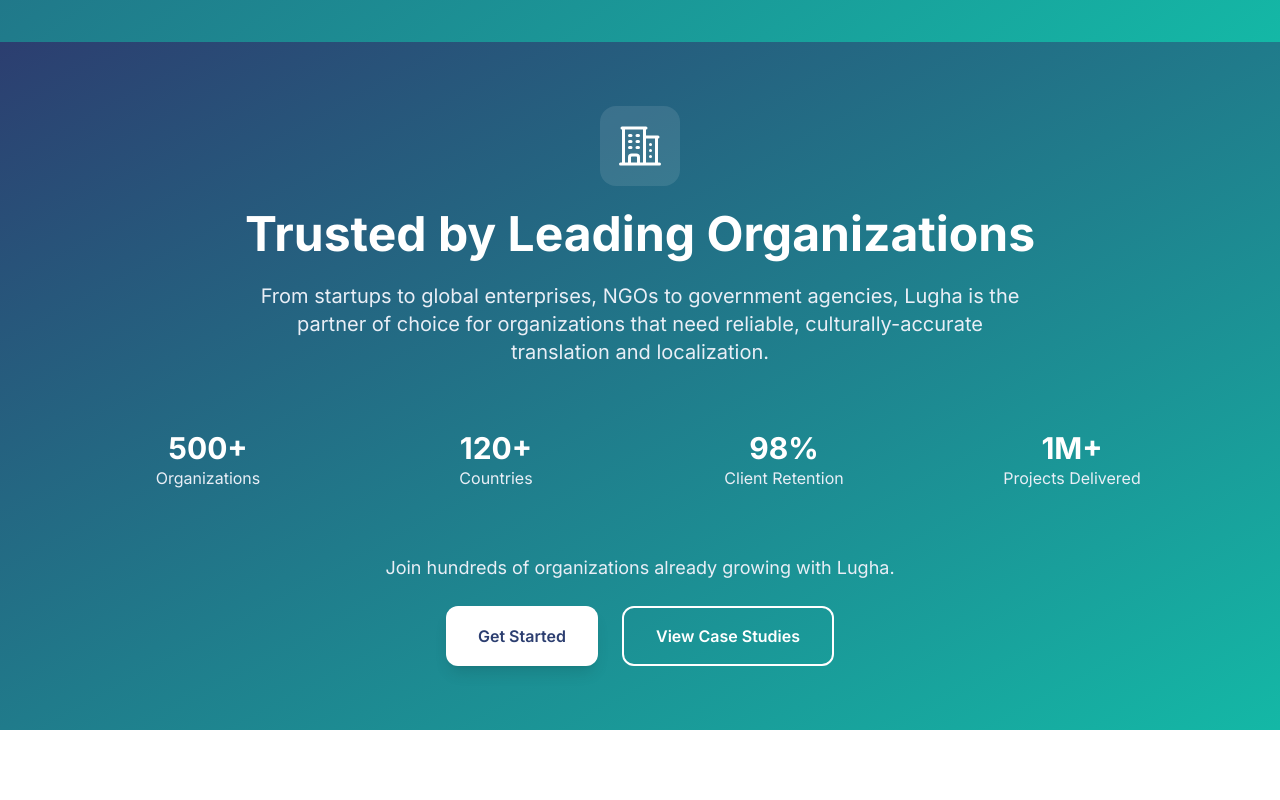
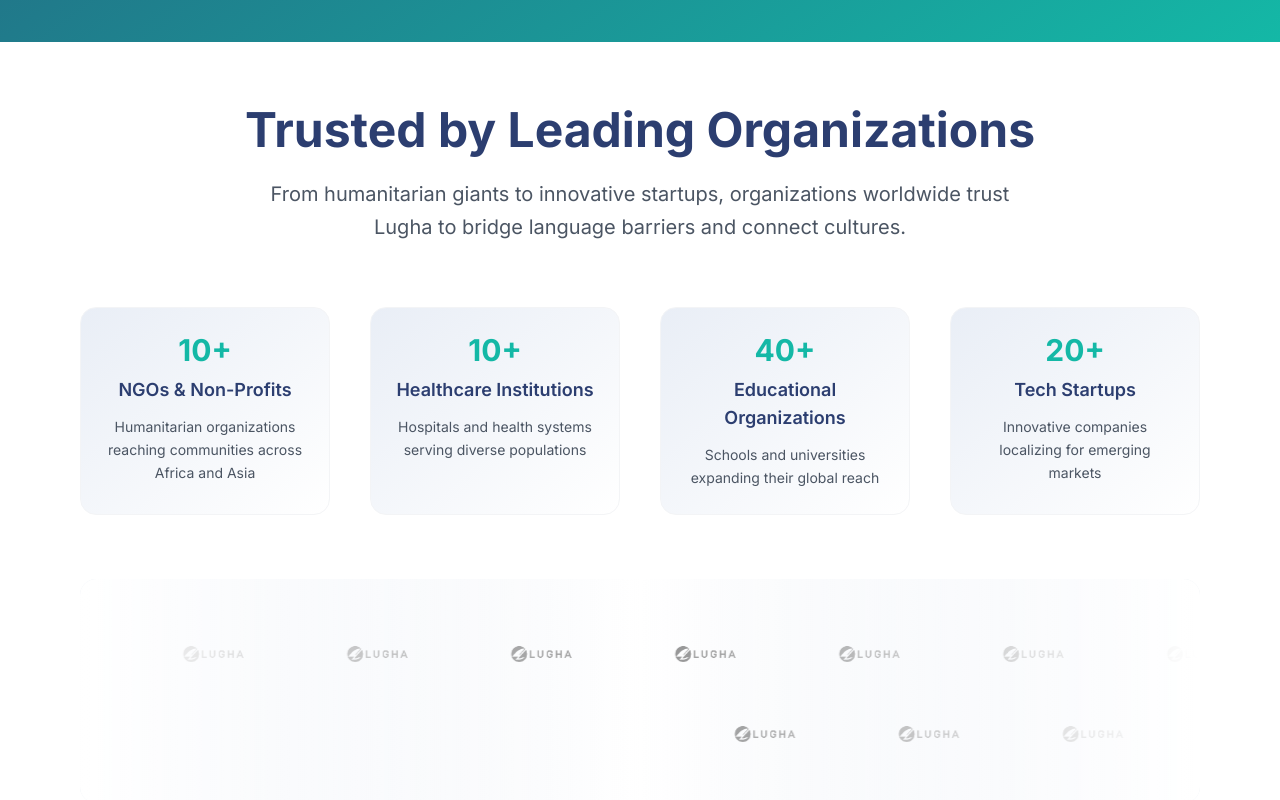
Before and after one commit to devis998/lughawebiste2.1, a Next.js app: page / in a window 1280 px wide. Shown: the part 4180-4980 px from the top of the page. Built offline with nearby package versions, Linux system fonts and the light colour scheme.

Commit message:
anothet trial

```diff
--- a/app/sections/Clients.tsx
+++ b/app/sections/Clients.tsx
@@ -1,13 +1,14 @@
 'use client'
 
-import { useState } from 'react'
-import { BuildingOffice2Icon, UsersIcon } from '@heroicons/react/24/outline'
+import { useState, useEffect } from 'react'
+import { XMarkIcon } from '@heroicons/react/24/outline'
 
 export default function Clients() {
-  // From backend (clients.tsx)
+  const [isVisible, setIsVisible] = useState(false)
+
+  // Backend additions
   const [showGetStartedModal, setShowGetStartedModal] = useState(false)
   const [showCaseStudiesModal, setShowCaseStudiesModal] = useState(false)
-  const [isSubmitting, setIsSubmitting] = useState(false)
   const [formData, setFormData] = useState({
     name: '',
     email: '',
@@ -15,36 +16,45 @@
     organizationType: '',
     message: ''
   })
+  const [isSubmitting, setIsSubmitting] = useState(false)
 
+  useEffect(() => {
+    const observer = new IntersectionObserver(
+      ([entry]) => {
+        if (entry.isIntersecting) setIsVisible(true)
+      },
+      { threshold: 0.1 }
+    )
+
+    const section = document.getElementById('clients')
+    if (section) observer.observe(section)
+
+    return () => observer.disconnect()
+  }, [])
+
+  // Backend functions
   const handleInputChange = (
-    e: React.ChangeEvent<HTMLInputElement | HTMLTextAreaElement | HTMLSelectElement>
+    e: React.ChangeEvent<HTMLInputElement | HTMLSelectElement | HTMLTextAreaElement>
   ) => {
     const { name, value } = e.target
     setFormData(prev => ({ ...prev, [name]: value }))
   }
 
-  const handleSubmit = async (
-    e: React.FormEvent,
-    action: 'get_started' | 'case_studies'
-  ) => {
+  const handleSubmit = async (e: React.FormEvent, action: string) => {
     e.preventDefault()
     setIsSubmitting(true)
 
     try {
-      const res = await fetch('/api/clients', {
+      const response = await fetch('/api/clients', {
         method: 'POST',
         headers: { 'Content-Type': 'application/json' },
-        body: JSON.stringify({ action, ...formData }),
+        body: JSON.stringify({ ...formData, action })
       })
 
-      const data = await res.json()
+      const data = await response.json()
 
-      if (res.ok && data?.success) {
-        alert(
-          action === 'get_started'
-            ? 'Thanks! We will contact you to get started.'
-            : 'Thanks! We will send case studies to your email.'
-        )
+      if (data.success) {
+        alert(data.message)
         setFormData({
           name: '',
           email: '',
@@ -52,66 +62,98 @@
           organizationType: '',
           message: ''
         })
-        action === 'get_started'
-          ? setShowGetStartedModal(false)
-          : setShowCaseStudiesModal(false)
+        setShowGetStartedModal(false)
+        setShowCaseStudiesModal(false)
       } else {
-        alert(data?.message || 'Submission failed. Please try again.')
+        alert(data.message || 'Failed to submit request. Please try again.')
       }
-    } catch (err) {
-      alert('Submission failed. Please try again.')
-      console.error(err)
+    } catch (error) {
+      alert('Failed to submit request. Please try again.')
     } finally {
       setIsSubmitting(false)
     }
   }
 
+  // Frontend data (preserved)
+  const clients = [
+    { name: "UNICEF", logo: "/lugha-logo.png" },
+    { name: "WHO", logo: "/lugha-logo.png" },
+    { name: "Red Cross", logo: "/lugha-logo.png" },
+    { name: "Doctors Without Borders", logo: "/lugha-logo.png" },
+    { name: "Save the Children", logo: "/lugha-logo.png" },
+    { name: "Oxfam", logo: "/lugha-logo.png" },
+    { name: "World Vision", logo: "/lugha-logo.png" },
+    { name: "Care International", logo: "/lugha-logo.png" },
+    { name: "Plan International", logo: "/lugha-logo.png" },
+    { name: "ActionAid", logo: "/lugha-logo.png" },
+    { name: "Mercy Corps", logo: "/lugha-logo.png" },
+    { name: "International Rescue Committee", logo: "/lugha-logo.png" }
+  ]
+
+  const clientTypes = [
+    { title: "NGOs & Non-Profits", desc: "Humanitarian organizations reaching communities across Africa and Asia", count: "10+" },
+    { title: "Healthcare Institutions", desc: "Hospitals and health systems serving diverse populations", count: "10+" },
+    { title: "Educational Organizations", desc: "Schools and universities expanding their global reach", count: "40+" },
+    { title: "Tech Startups", desc: "Innovative companies localizing for emerging markets", count: "20+" }
+  ]
+
   return (
-    <section id="clients" className="py-16 bg-gradient-to-br from-lugha-primary via-lugha-secondary to-lugha-teal relative overflow-hidden">
-      <div className="max-w-7xl mx-auto px-4 sm:px-6 md:px-12 lg:px-20 relative z-10">
+    <section className="py-16 bg-white" id="clients">
+      <div className="max-w-7xl mx-auto px-4 sm:px-6 md:px-12 lg:px-20">
 
         {/* Header */}
         <div className="text-center mb-16">
-          <div className="flex justify-center mb-6">
-            <div className="bg-white/10 p-4 rounded-2xl">
-              <BuildingOffice2Icon className="h-12 w-12 text-white" />
-            </div>
-          </div>
-          <h2 className="text-4xl md:text-5xl font-bold text-white mb-6">
+          <h2 className="text-4xl md:text-5xl font-bold text-lugha-primary mb-6">
             Trusted by Leading Organizations
           </h2>
-          <p className="text-xl text-lugha-mist max-w-3xl mx-auto">
-            From startups to global enterprises, NGOs to government agencies, Lugha is the partner
-            of choice for organizations that need reliable, culturally-accurate translation and localization.
+          <p className="text-xl text-gray-600 max-w-3xl mx-auto leading-relaxed">
+            From humanitarian giants to innovative startups, organizations worldwide trust Lugha to bridge language barriers and connect cultures.
           </p>
         </div>
 
-        {/* Stats */}
-        <div className="grid grid-cols-2 md:grid-cols-4 gap-8 mb-16">
-          <div className="text-center">
-            <div className="text-3xl font-bold text-white">500+</div>
-            <div className="text-lugha-mist">Organizations</div>
+        {/* Client Types */}
+        <div className="grid grid-cols-1 md:grid-cols-2 lg:grid-cols-4 gap-10 mb-16">
+          {clientTypes.map((type, index) => (
+            <div
+              key={index}
+              className={`text-center p-6 rounded-2xl bg-gradient-to-br from-lugha-mist to-white border border-gray-100 hover:shadow-lg transition-all duration-300 ${
+                isVisible ? `animate-fade-in-up delay-${index * 100}` : 'opacity-0'
+              }`}
+            >
+              <div className="text-3xl font-bold text-lugha-teal mb-2">{type.count}</div>
+              <h3 className="text-lg font-semibold text-lugha-primary mb-3">{type.title}</h3>
+              <p className="text-gray-600 text-sm leading-relaxed">{type.desc}</p>
             </div>
-          <div className="text-center">
-            <div className="text-3xl font-bold text-white">120+</div>
-            <div className="text-lugha-mist">Countries</div>
+          ))}
         </div>
-          <div className="text-center">
-            <div className="text-3xl font-bold text-white">98%</div>
-            <div className="text-lugha-mist">Client Retention</div>
+
+        {/* Scrolling Logos */}
+        <div className="relative overflow-hidden bg-gradient-to-r from-lugha-mist via-white to-lugha-mist rounded-2xl py-12">
+          <div className="absolute inset-0 bg-gradient-to-r from-white via-transparent to-white z-10 pointer-events-none"></div>
+          <div className="flex animate-scroll-right mb-8">
+            {[...clients, ...clients].map((client, index) => (
+              <div key={`row1-${index}`} className="flex-shrink-0 mx-12 flex items-center justify-center">
+                <img src={client.logo} alt={client.name} className="h-12 w-auto opacity-60 hover:opacity-100 transition-opacity duration-300 grayscale hover:grayscale-0" />
               </div>
-          <div className="text-center">
-            <div className="text-3xl font-bold text-white">1M+</div>
-            <div className="text-lugha-mist">Projects Delivered</div>
+            ))}
+          </div>
+          <div className="flex animate-scroll-left">
+            {[...clients.slice().reverse(), ...clients.slice().reverse()].map((client, index) => (
+              <div key={`row2-${index}`} className="flex-shrink-0 mx-12 flex items-center justify-center">
+                <img src={client.logo} alt={client.name} className="h-12 w-auto opacity-60 hover:opacity-100 transition-opacity duration-300 grayscale hover:grayscale-0" />
+              </div>
+            ))}
           </div>
         </div>
 
-        {/* Call to Actions */}
-        <div className="text-center">
-          <p className="text-lg text-lugha-mist mb-6">
-            Join hundreds of organizations already growing with Lugha.
+        {/* CTA Section */}
+        <div className="text-center mt-16">
+          <div className="bg-lugha-primary rounded-2xl p-8 md:p-12 text-white">
+            <h3 className="text-2xl md:text-3xl font-bold mb-4">Join Our Growing Network</h3>
+            <p className="text-lugha-mist mb-8 text-lg max-w-2xl mx-auto">
+              Ready to expand your reach across cultures? Let’s discuss how Lugha can support your organization’s global communication needs.
             </p>
-          <div className="flex flex-wrap justify-center gap-6">
+            <div className="flex flex-col sm:flex-row gap-4 justify-center">
               <button
                 onClick={() => setShowGetStartedModal(true)}
                 className="bg-white text-lugha-primary px-8 py-4 rounded-xl font-semibold hover:bg-gray-50 transition-colors duration-300 shadow-lg"
@@ -127,86 +169,39 @@
             </div>
           </div>
         </div>
+      </div>
 
       {/* Get Started Modal */}
       {showGetStartedModal && (
-        <div className="fixed inset-0 z-50 flex items-center justify-center bg-black/50 p-4">
-          <div className="bg-white rounded-2xl w-full max-w-lg overflow-hidden">
+        <div className="fixed inset-0 bg-black bg-opacity-50 flex items-center justify-center z-50 p-4">
+          <div className="bg-white rounded-2xl max-w-md w-full max-h-[90vh] overflow-y-auto">
             <div className="p-6">
-              <div className="flex items-center justify-between mb-4">
-                <h3 className="text-2xl font-bold text-lugha-primary">Get Started</h3>
-                <button
-                  onClick={() => setShowGetStartedModal(false)}
-                  className="text-gray-400 hover:text-gray-600"
-                  aria-label="Close"
-                >
-                  ✕
+              <div className="flex justify-between items-center mb-6">
+                <h3 className="text-2xl font-bold text-lugha-primary">Join Our Network</h3>
+                <button onClick={() => setShowGetStartedModal(false)} className="text-gray-400 hover:text-gray-600">
+                  <XMarkIcon className="h-6 w-6" />
                 </button>
               </div>
 
               <form onSubmit={(e) => handleSubmit(e, 'get_started')} className="space-y-4">
-                <input
-                  type="text"
-                  name="name"
-                  placeholder="Your full name"
-                  required
-                  value={formData.name}
-                  onChange={handleInputChange}
-                  className="w-full px-4 py-3 border border-gray-200 rounded-xl"
-                />
-                <input
-                  type="email"
-                  name="email"
-                  placeholder="you@company.com"
-                  required
-                  value={formData.email}
-                  onChange={handleInputChange}
-                  className="w-full px-4 py-3 border border-gray-200 rounded-xl"
-                />
-                <input
-                  type="text"
-                  name="company"
-                  placeholder="Company"
-                  value={formData.company}
-                  onChange={handleInputChange}
-                  className="w-full px-4 py-3 border border-gray-200 rounded-xl"
-                />
-                <select
-                  name="organizationType"
-                  value={formData.organizationType}
-                  onChange={handleInputChange}
-                  className="w-full px-4 py-3 border border-gray-200 rounded-xl"
-                >
-                  <option value="">Organization Type</option>
-                  <option value="NGO">NGO</option>
-                  <option value="Healthcare">Healthcare</option>
-                  <option value="Education">Education</option>
-                  <option value="Tech">Tech</option>
-                  <option value="Business">Business</option>
+                <input type="text" name="name" value={formData.name} onChange={handleInputChange} required placeholder="Your name" className="w-full p-3 border border-gray-200 rounded-lg" />
+                <input type="email" name="email" value={formData.email} onChange={handleInputChange} required placeholder="Your email" className="w-full p-3 border border-gray-200 rounded-lg" />
+                <input type="text" name="company" value={formData.company} onChange={handleInputChange} placeholder="Organization" className="w-full p-3 border border-gray-200 rounded-lg" />
+                <select name="organizationType" value={formData.organizationType} onChange={handleInputChange} className="w-full p-3 border border-gray-200 rounded-lg">
+                  <option value="">Select type</option>
+                  <option value="NGO/Non-Profit">NGO/Non-Profit</option>
+                  <option value="Healthcare Institution">Healthcare Institution</option>
+                  <option value="Educational Organization">Educational Organization</option>
+                  <option value="Tech Startup">Tech Startup</option>
+                  <option value="Government Agency">Government Agency</option>
                   <option value="Other">Other</option>
                 </select>
-                <textarea
-                  name="message"
-                  placeholder="Message"
-                  value={formData.message}
-                  onChange={handleInputChange}
-                  className="w-full px-4 py-3 border border-gray-200 rounded-xl"
-                  rows={4}
-                />
-                <div className="flex gap-4 pt-2">
-                  <button
-                    type="button"
-                    onClick={() => setShowGetStartedModal(false)}
-                    className="flex-1 border border-gray-300 px-6 py-3 rounded-xl"
-                  >
-                    Cancel
-                  </button>
-                  <button
-                    type="submit"
-                    disabled={isSubmitting}
-                    className="flex-1 bg-lugha-primary text-white px-6 py-3 rounded-xl"
-                  >
-                    {isSubmitting ? 'Submitting…' : 'Submit'}
+                <textarea name="message" value={formData.message} onChange={handleInputChange} rows={3} placeholder="Tell us about your needs" className="w-full p-3 border border-gray-200 rounded-lg" />
+
+                <div className="flex gap-4 pt-4">
+                  <button type="button" onClick={() => setShowGetStartedModal(false)} className="flex-1 px-4 py-3 border border-gray-300 rounded-lg">Cancel</button>
+                  <button type="submit" disabled={isSubmitting} className="flex-1 px-4 py-3 bg-lugha-primary text-white rounded-lg">
+                    {isSubmitting ? 'Submitting...' : 'Join Network'}
                   </button>
                 </div>
               </form>
@@ -217,86 +212,33 @@
 
       {/* Case Studies Modal */}
       {showCaseStudiesModal && (
-        <div className="fixed inset-0 z-50 flex items-center justify-center bg-black/50 p-4">
-          <div className="bg-white rounded-2xl w-full max-w-lg overflow-hidden">
+        <div className="fixed inset-0 bg-black bg-opacity-50 flex items-center justify-center z-50 p-4">
+          <div className="bg-white rounded-2xl max-w-4xl w-full max-h-[90vh] overflow-y-auto">
             <div className="p-6">
-              <div className="flex items-center justify-between mb-4">
-                <h3 className="text-2xl font-bold text-lugha-primary">Request Case Studies</h3>
-                <button
-                  onClick={() => setShowCaseStudiesModal(false)}
-                  className="text-gray-400 hover:text-gray-600"
-                  aria-label="Close"
-                >
-                  ✕
+              <div className="flex justify-between items-center mb-6">
+                <h3 className="text-2xl font-bold text-lugha-primary">Case Studies</h3>
+                <button onClick={() => setShowCaseStudiesModal(false)} className="text-gray-400 hover:text-gray-600">
+                  <XMarkIcon className="h-6 w-6" />
                 </button>
               </div>
 
-              <form onSubmit={(e) => handleSubmit(e, 'case_studies')} className="space-y-4">
-                <input
-                  type="text"
-                  name="name"
-                  placeholder="Your full name"
-                  required
-                  value={formData.name}
-                  onChange={handleInputChange}
-                  className="w-full px-4 py-3 border border-gray-200 rounded-xl"
-                />
-                <input
-                  type="email"
-                  name="email"
-                  placeholder="you@company.com"
-                  required
-                  value={formData.email}
-                  onChange={handleInputChange}
-                  className="w-full px-4 py-3 border border-gray-200 rounded-xl"
-                />
-                <input
-                  type="text"
-                  name="company"
-                  placeholder="Company"
-                  value={formData.company}
-                  onChange={handleInputChange}
-                  className="w-full px-4 py-3 border border-gray-200 rounded-xl"
-                />
-                <select
-                  name="organizationType"
-                  value={formData.organizationType}
-                  onChange={handleInputChange}
-                  className="w-full px-4 py-3 border border-gray-200 rounded-xl"
-                >
-                  <option value="">Organization Type</option>
-                  <option value="NGO">NGO</option>
-                  <option value="Healthcare">Healthcare</option>
-                  <option value="Education">Education</option>
-                  <option value="Tech">Tech</option>
-                  <option value="Business">Business</option>
-                  <option value="Other">Other</option>
-                </select>
-                <textarea
-                  name="message"
-                  placeholder="Message"
-                  value={formData.message}
-                  onChange={handleInputChange}
-                  className="w-full px-4 py-3 border border-gray-200 rounded-xl"
-                  rows={4}
-                />
-                <div className="flex gap-4 pt-2">
-                  <button
-                    type="button"
-                    onClick={() => setShowCaseStudiesModal(false)}
-                    className="flex-1 border border-gray-300 px-6 py-3 rounded-xl"
-                  >
-                    Cancel
-                  </button>
-                  <button
-                    type="submit"
-                    disabled={isSubmitting}
-                    className="flex-1 bg-lugha-primary text-white px-6 py-3 rounded-xl"
-                  >
-                    {isSubmitting ? 'Submitting…' : 'Request'}
+              {/* Case study examples from backend file */}
+              <div className="space-y-6">
+                <div className="border border-gray-200 rounded-lg p-6">
+                  <h4 className="text-xl font-semibold text-lugha-primary mb-3">UNICEF Tanzania Health Campaign</h4>
+                  <p className="text-gray-600 mb-4">Translated and provided voiceover for a major health awareness campaign reaching 2M+ people across rural Tanzania.</p>
+                </div>
+                <div className="border border-gray-200 rounded-lg p-6">
+                  <h4 className="text-xl font-semibold text-lugha-primary mb-3">WHO COVID-19 Information Campaign</h4>
+                  <p className="text-gray-600 mb-4">Provided interpretation services for WHO’s COVID-19 sessions across 5 African countries.</p>
+                </div>
+              </div>
+
+              <div className="mt-8 text-center">
+                <button onClick={() => { setShowCaseStudiesModal(false); setShowGetStartedModal(true) }} className="bg-lugha-primary text-white px-6 py-3 rounded-lg">
+                  Get Started
                 </button>
               </div>
-              </form>
             </div>
           </div>
         </div>
```
Lines whose indentation alone changed are shown as unchanged.
